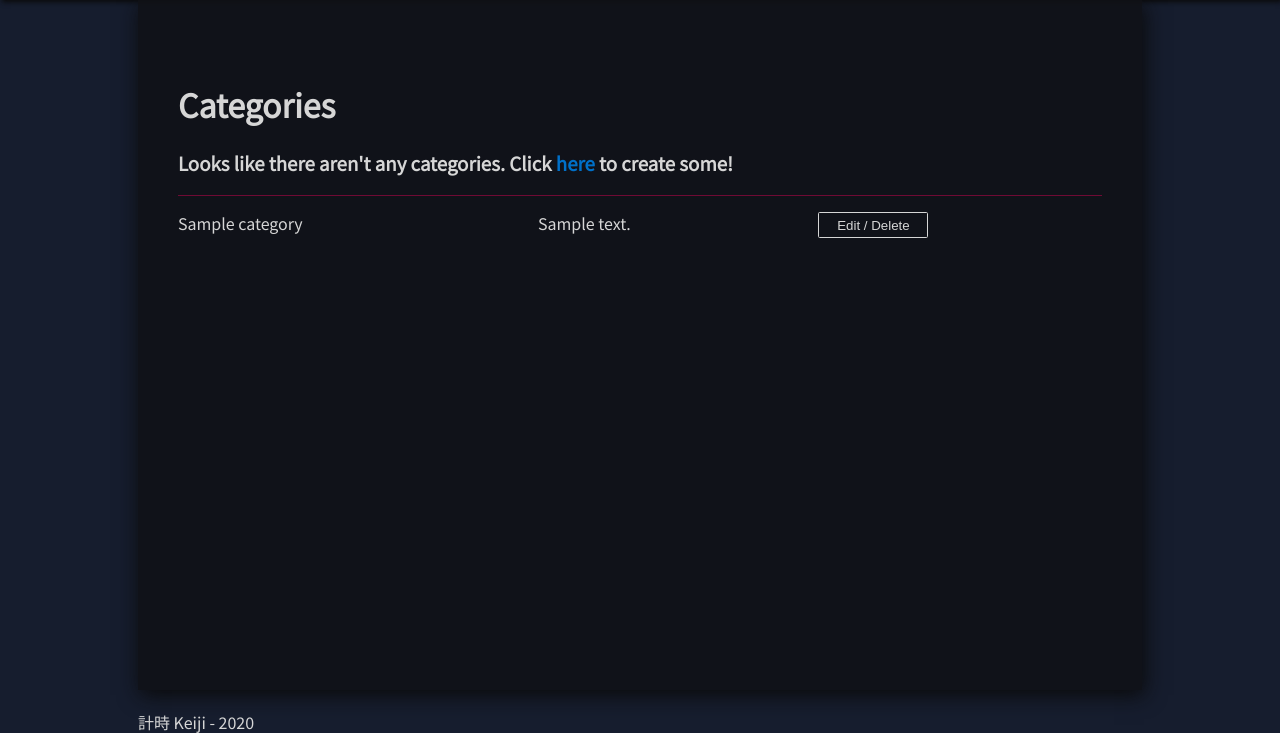
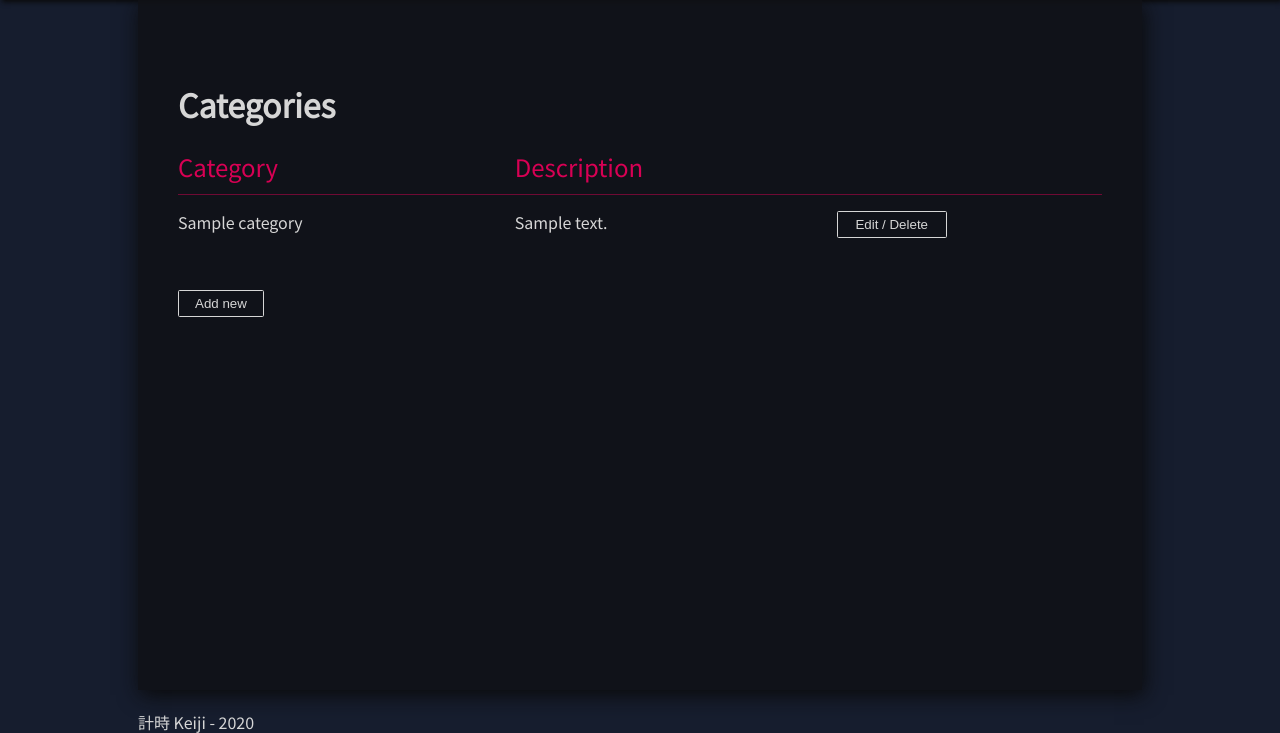
Before and after one commit to CrescentKohana/keiji, a Flask app: page /categories in a window 1280 px wide. Shown: the part 51-784 px from the top of the page. Run offline with Flask 2, Linux system fonts and the light colour scheme; a user stored in the database is signed in; tables that the repository leaves empty hold one stand-in row (values such as "Sample post").

Commit message:
Fixed a bug when editing password and changed Categories listing a little

```diff
--- a/application/auth/models.py
+++ b/application/auth/models.py
@@ -21,7 +21,7 @@ class User(Base):
     def __init__(self, nickname, username, password, language):
         self.nickname = nickname
         self.username = username
-        self.password = generate_password_hash(password)
+        self.generate_password_hash(password)
         self.language = language
 
     def get_id(self):
@@ -36,5 +36,8 @@ class User(Base):
     def is_authenticated(self):
         return True
 
+    def encrypt_password(self, plain_password):
+        self.password = generate_password_hash(plain_password)
+
     def check_password(self, password):
         return check_password_hash(self.password, password)
--- a/application/auth/views.py
+++ b/application/auth/views.py
@@ -77,7 +77,7 @@ def user_edit():
         )
 
     c.nickname = form.nickname.data
-    c.password = form.password.data
+    User.encrypt_password(c, form.password.data)
     c.language = form.language.data
 
     db.session().commit()
--- a/application/templates/categories/list.html
+++ b/application/templates/categories/list.html
@@ -2,12 +2,12 @@
 
 {% block body %}
   <h1>Categories</h1>
-  {% if not categories.first %}
-    <h3>Looks like there aren't any categories. Click <a href="{{ url_for('categories_form') }}">here</a> to create some!</h3>
+  {% if not categories[0] %}
+    <h3>Looks like there aren't any categories.</h3>
   {% endif %}
     <div class="rTable">
     <div class="rTableBody">
-    {% if categories.first %}
+    {% if categories[0] %}
       <div class="rTableRow label">
         <div class="rTableHead">{{ form.name.label }}</div>
         <div class="rTableHead">{{ form.description.label }}</div>
@@ -62,6 +62,9 @@
 
     </div>
   {% endfor %}
+  <form action="{{ url_for('categories_form') }}">
+    <input class="button" type="submit" value="Add new"/>
+  </form>
 
   <script type="text/javascript" src="{{ url_for('static', filename = 'js/edit.js') }}"></script>
 {% endblock %}
--- a/run.py
+++ b/run.py
@@ -1,4 +1,4 @@
 from application import app
 
 if __name__ == '__main__':
-    app.run(debug=True)
+    app.run(debug=False)
```
